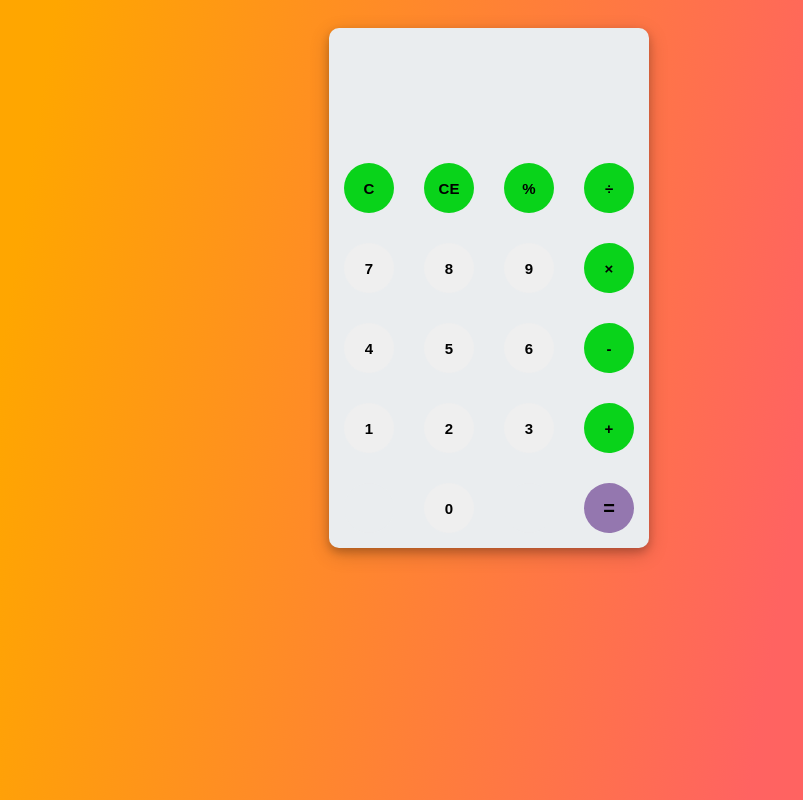
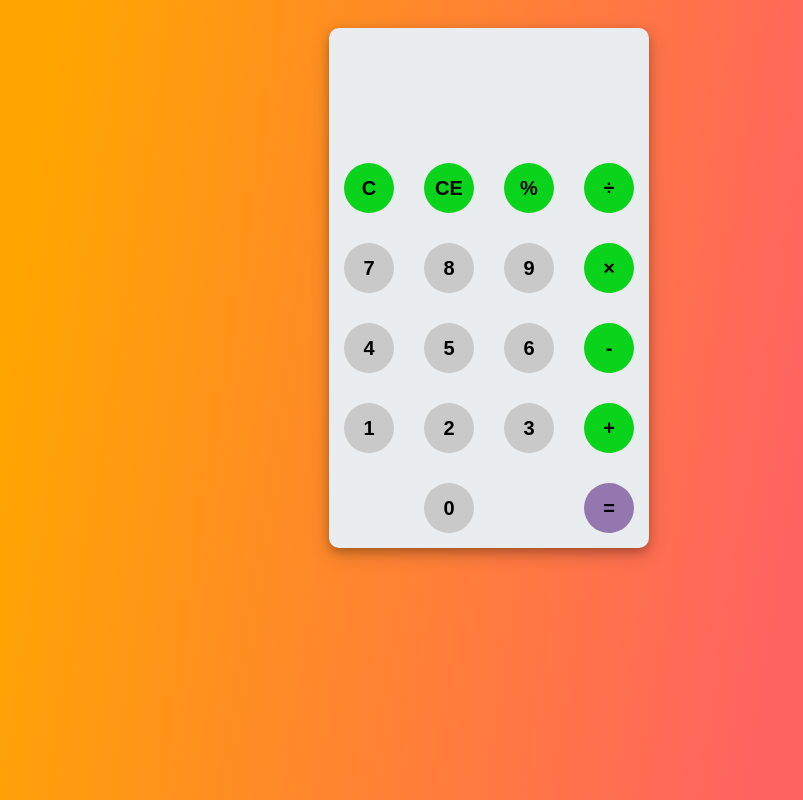
Before and after one commit to TechWithOmid/js-calculator, a plain HTML site: page index.html in a window 1280 px wide. Shown: the whole page, without its empty margins (151-954 px from the left). Drawn offline with Linux system fonts and the light colour scheme.

Commit message:
make it better

```diff
--- a/style.css
+++ b/style.css
@@ -48,7 +48,7 @@ body {
 	border-radius: 50%;
 	border-width: 0;
 	font-weight: bold;
-	font-size: 15px;
+	font-size: 20px;
 }
 
 .empty {
@@ -62,7 +62,8 @@ body {
 
 .operator:active,
 .number:active {
-	font-size: 13px;
+	font-size: 24px;
+	background-color: rgb(231, 116, 116);
 }
 
 .operator:focus,
@@ -79,3 +80,7 @@ button:nth-child(20) {
 	font-size: 20px;
 	background-color: #9477af;
 }
+
+.number{
+	background-color: rgb(201, 201, 201);
+}
```
